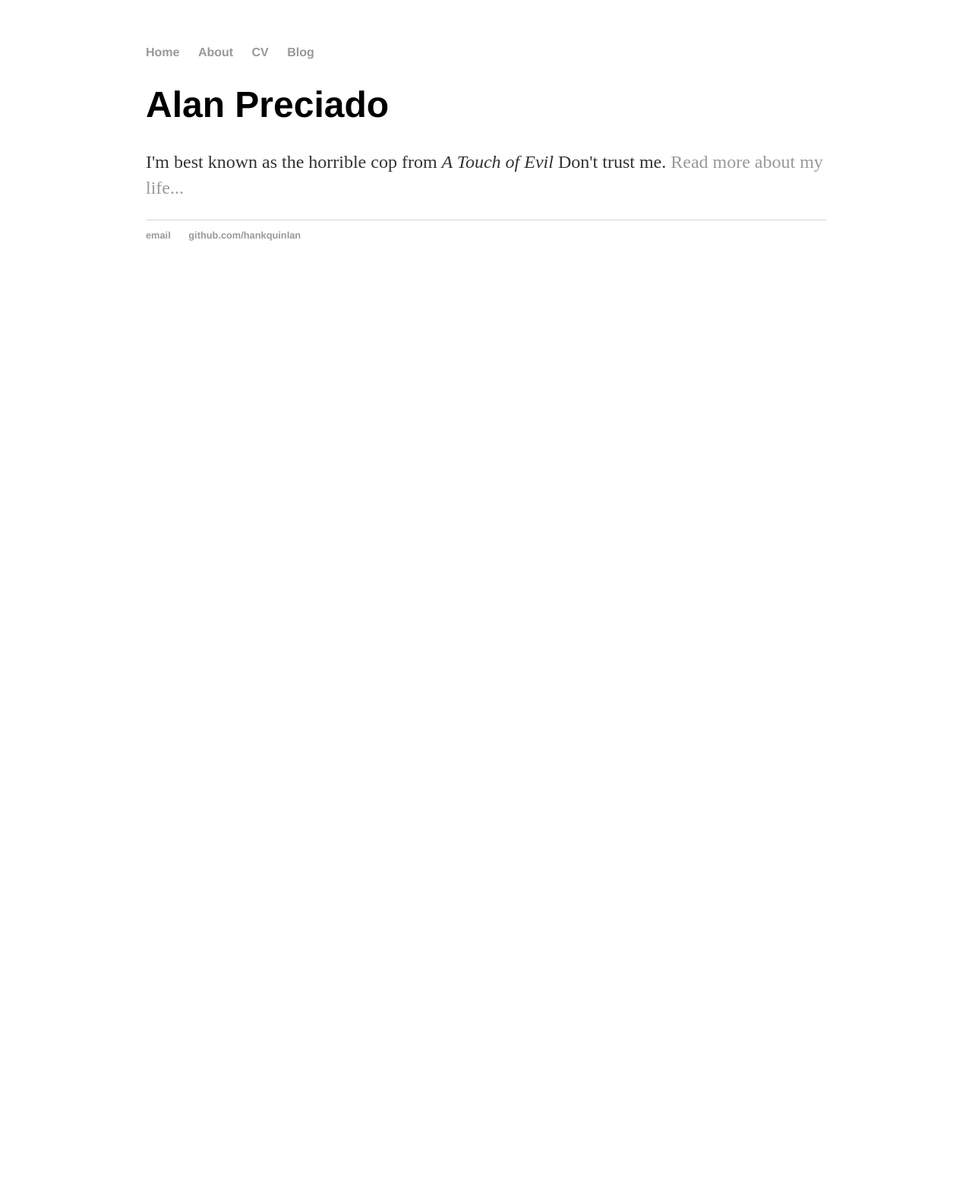
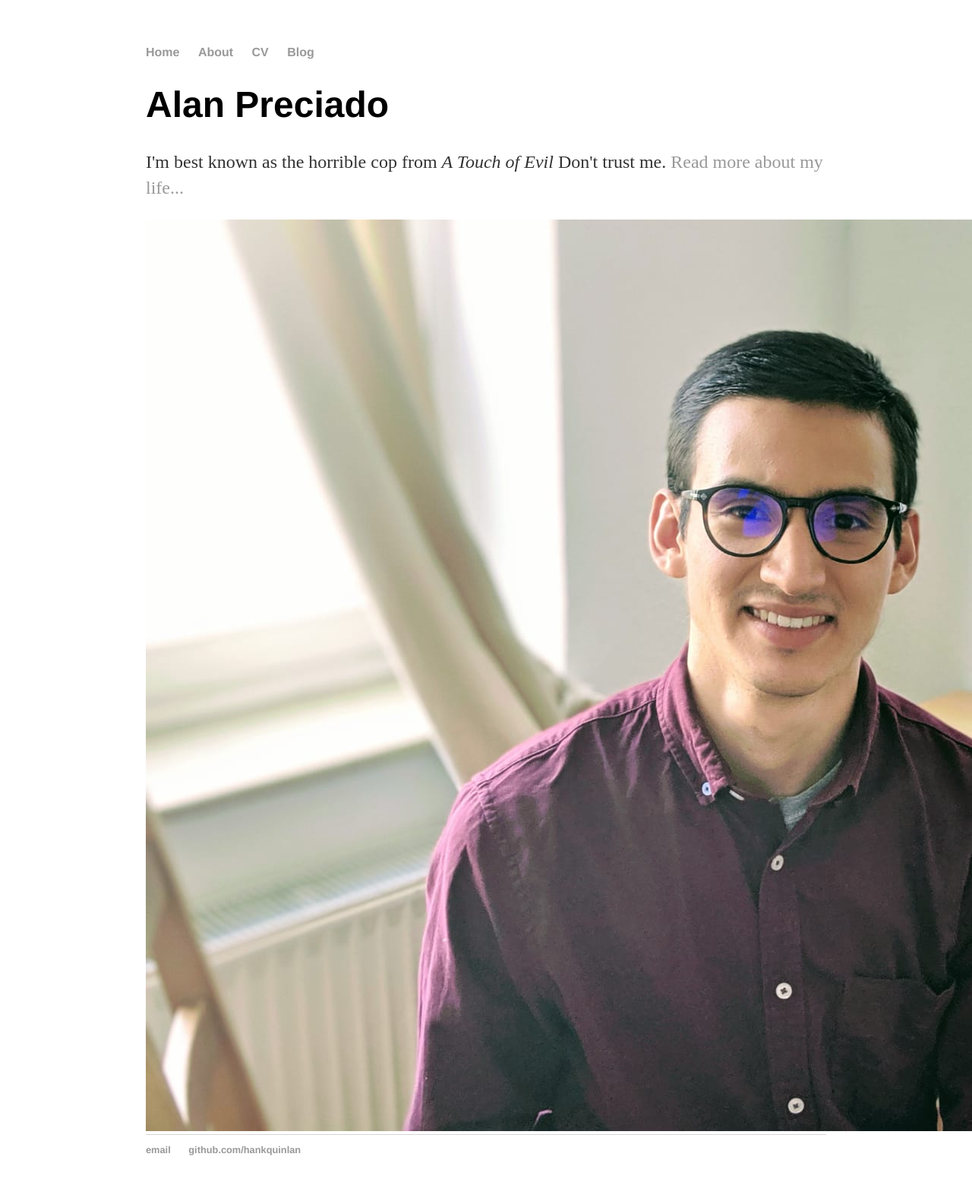
Before and after one commit to agrija9/agrija9.github.io, a Jekyll site: the page built from index.html, in a window 1280 px wide. Shown: the whole page at 76% size. Built offline with Jekyll 4.4.1, drawn with Linux system fonts in a browser that asks for light colours; before the commit the page ends 900 px from its top, so only the background shows below that.

Commit message:
Update index.html

```diff
--- a/index.html
+++ b/index.html
@@ -5,4 +5,6 @@
 <div class="blurb">
 	<h1>Alan Preciado</h1>
 	<p>I'm best known as the horrible cop from <em>A Touch of Evil</em> Don't trust me. <a href="/about">Read more about my life...</a></p>
+	<img src="images/profile.jpeg" alt="hi" class="inline"/>
+
 </div><!-- /.blurb -->
```
